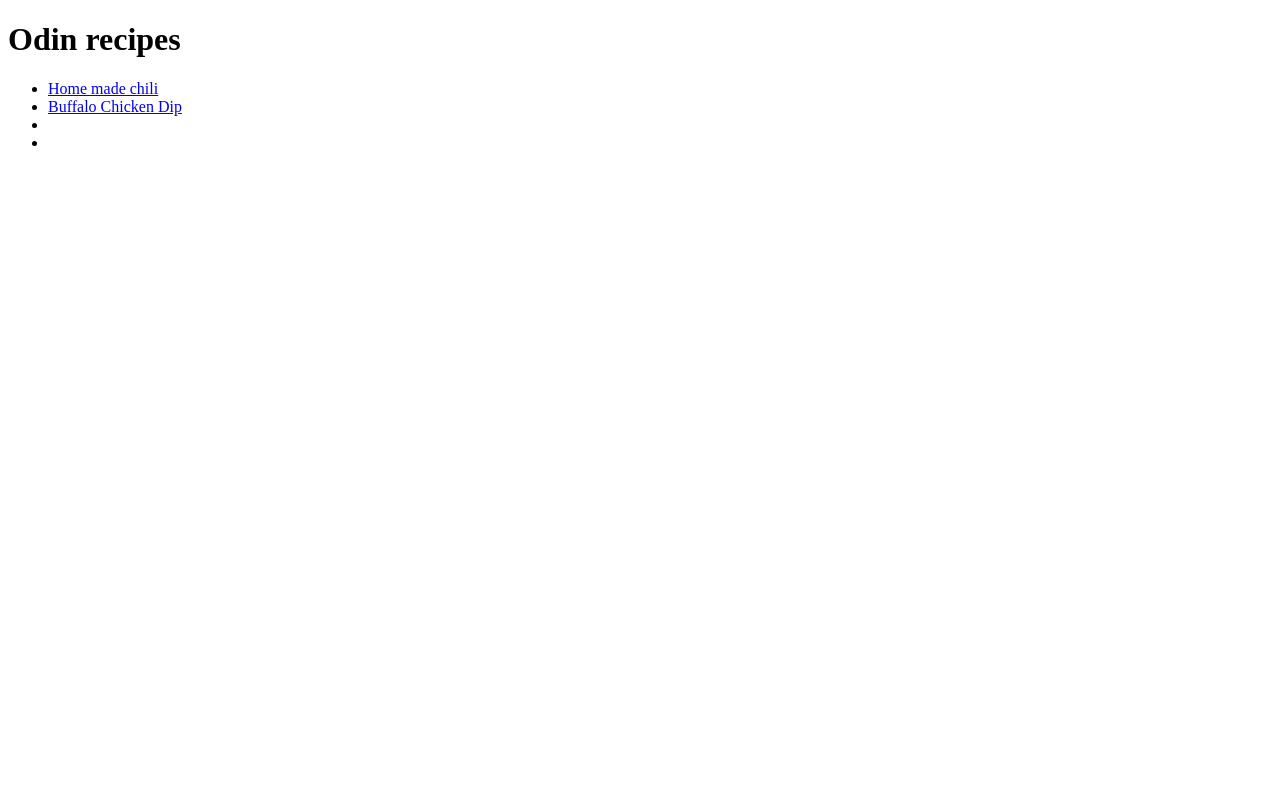
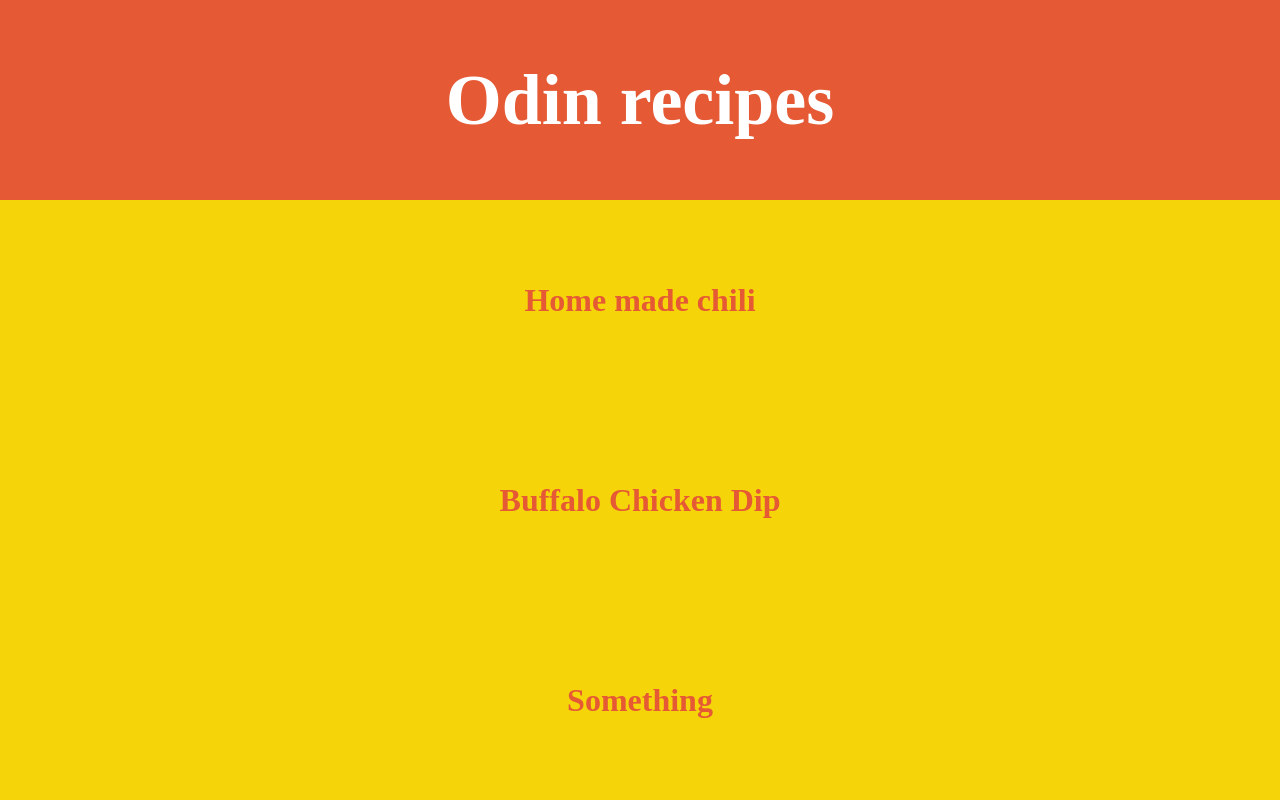
Before and after one commit to Andreyz230695/odin-recipes, a plain HTML site: page index.html in a window 1280 px wide. Drawn offline with Linux system fonts and the light colour scheme.

Commit message:
styled index page

```diff
--- a/index.html
+++ b/index.html
@@ -10,10 +10,9 @@
 <body>
     <h1>Odin recipes</h1>
     <ul>
-        <li><a href="./recipes/chili.html">Home made chili</a></li>
-        <li><a href="./recipes/BuffaloChickenDip.html">Buffalo Chicken Dip</a></li>
-        <li><a href="#"></a></li>
-        <li><a href="#"></a></li>
+        <li ><a id="first" href="./recipes/chili.html">Home made chili</a></li>
+        <li ><a id="second" href="./recipes/BuffaloChickenDip.html">Buffalo Chicken Dip</a></li>
+        <li ><a id="third" href="#">Something</a></li>
     </ul>
 </body>
 </html>
--- a/styles/recipes.css
+++ b/styles/recipes.css
@@ -3,19 +3,24 @@
     margin: 0;
     font-family: Arial, Helvetica, sans-serif;
     scroll-behavior:smooth;
+    font-weight: 700;
 }
 
 #home{
-    background-color:rgba(255, 186, 8) ;
+    background-color:#F5D509;
     padding: 1rem;
     text-decoration: none;
     position: fixed;
-    border-radius: 5px;
-    color:black;
+    border-radius: 0px 10px 10px 0px;
+    color: black;
     font-weight: 900;
     transition: all 0.5s ease;
 }
-
+#home:hover{
+    background-color: #E55934;
+    color:#F5D509;
+    font-size: 20px;
+}
 .cover{
     width: 50%;
     height: 50%;
@@ -50,16 +55,21 @@ h1{
     text-decoration: none;
     padding: 1rem;
     display: block;
-    background-color:rgba(255, 186, 8) ;
+    background-color:#F5D509 ;
     font-weight: 700;
     color:black;
     width: 320px;
     border-radius: 20px;
     margin: 0 auto;
     text-align:center;
+    transition: all 0.5s ease;
 
 }
-
+#jump:hover{
+    font-size: 23px;
+    background-color: #E55934;
+    color: #F5D509;
+}
 
 .about h2{
     padding: 1rem;
@@ -69,7 +79,7 @@ h1{
 .about ul{
     list-style:square;
     width: 320px;
-    background-color:rgba(244, 96, 54, 0.522);
+    background-color:#F5D509;
     margin-bottom: 1rem;
     border-radius: 20px;
 }
@@ -94,7 +104,7 @@ h1{
 .ing{
     list-style:square;
     width: 100%;
-    background-color:rgba(244, 96, 54, 0.522);
+    background-color:#F5D509;
     margin-bottom: 1rem;
     border-radius: 20px;
     margin-top: 1rem;
--- a/styles/style.css
+++ b/styles/style.css
@@ -0,0 +1,77 @@
+*{
+    box-sizing: border-box;
+    margin: 0;
+}
+
+h1{
+    background-color: #E55934;
+    color:white;
+    display: flex;
+    text-align: center;
+    padding: 2rem;
+    height: 25vh;
+    justify-content: center;
+    align-items: center;
+    font-size: 72px;
+
+}
+ul{
+    list-style: none;
+    margin: 0;
+    padding: 0;
+    display: block;
+}
+
+ul li{
+    width: 100%;
+}
+
+
+ul li a{
+    font-size: 32px;
+    text-decoration: none;
+    color:white;
+    font-weight: 900;
+    display: flex;
+    justify-content: center;
+    align-items: center;
+    padding: 2rem;
+    width: 100%;
+    margin: 0 auto;
+    height: 25vh;
+    transition: all 0.3s ease;
+}
+
+ul li a:hover{
+
+    font-size: 36px;
+}
+
+#first{
+    background-color: #F5D509;
+    color:#E55934
+
+}
+#first:hover{
+    background-color: #E55934;
+    color:white;
+}
+
+#second{
+    background-color: #F5D509;
+    color:#E55934;
+}
+#second:hover{
+    background-color: #E55934;
+    color:white;
+}
+
+#third{
+    background-color: #F5D509;
+    color:#E55934;
+}
+
+#third:hover{
+    background-color: #E55934;
+    color:white;
+}
```
Also changed, not shown: recipes/chili.html (+6 -4 lines).
